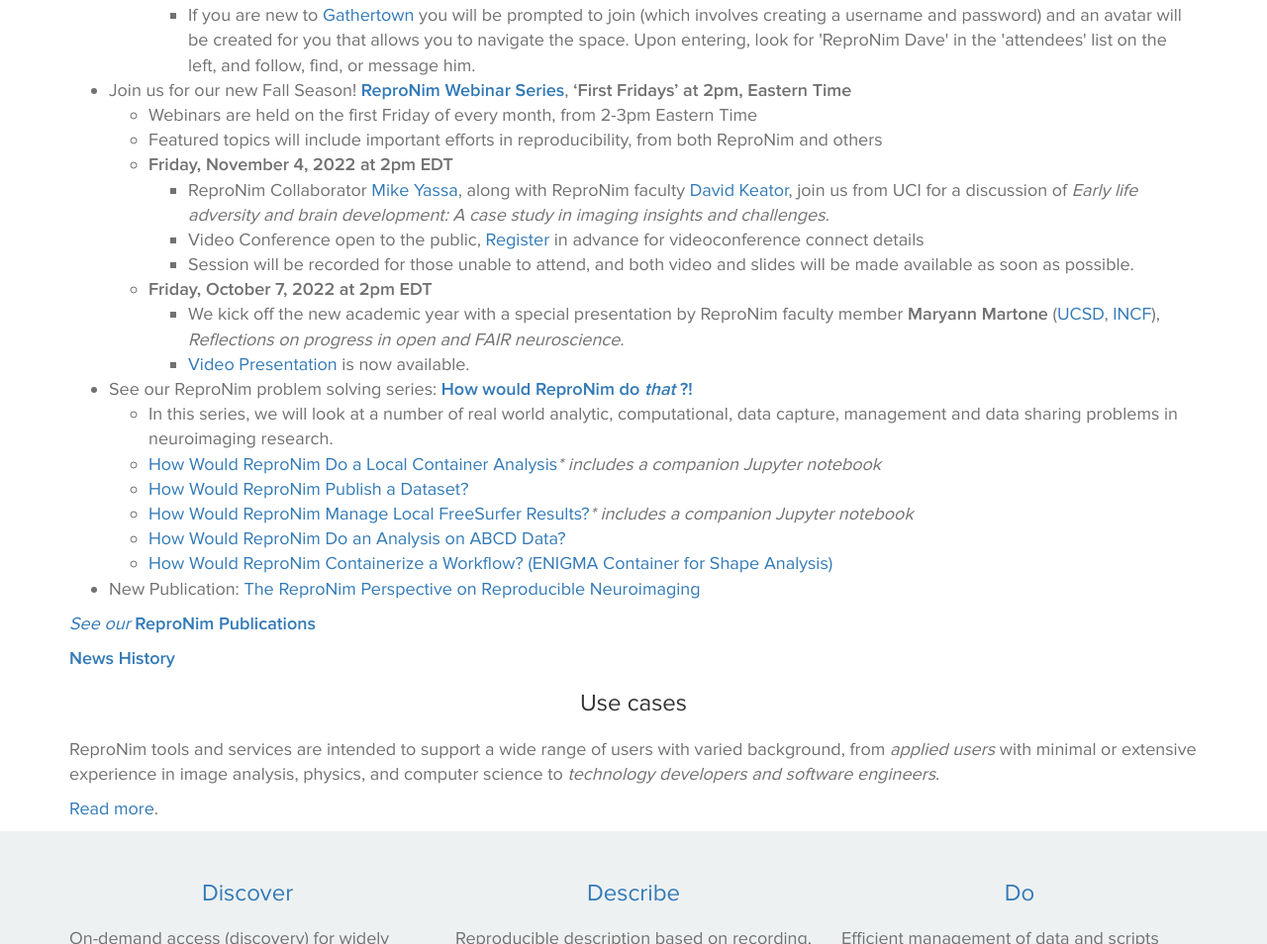
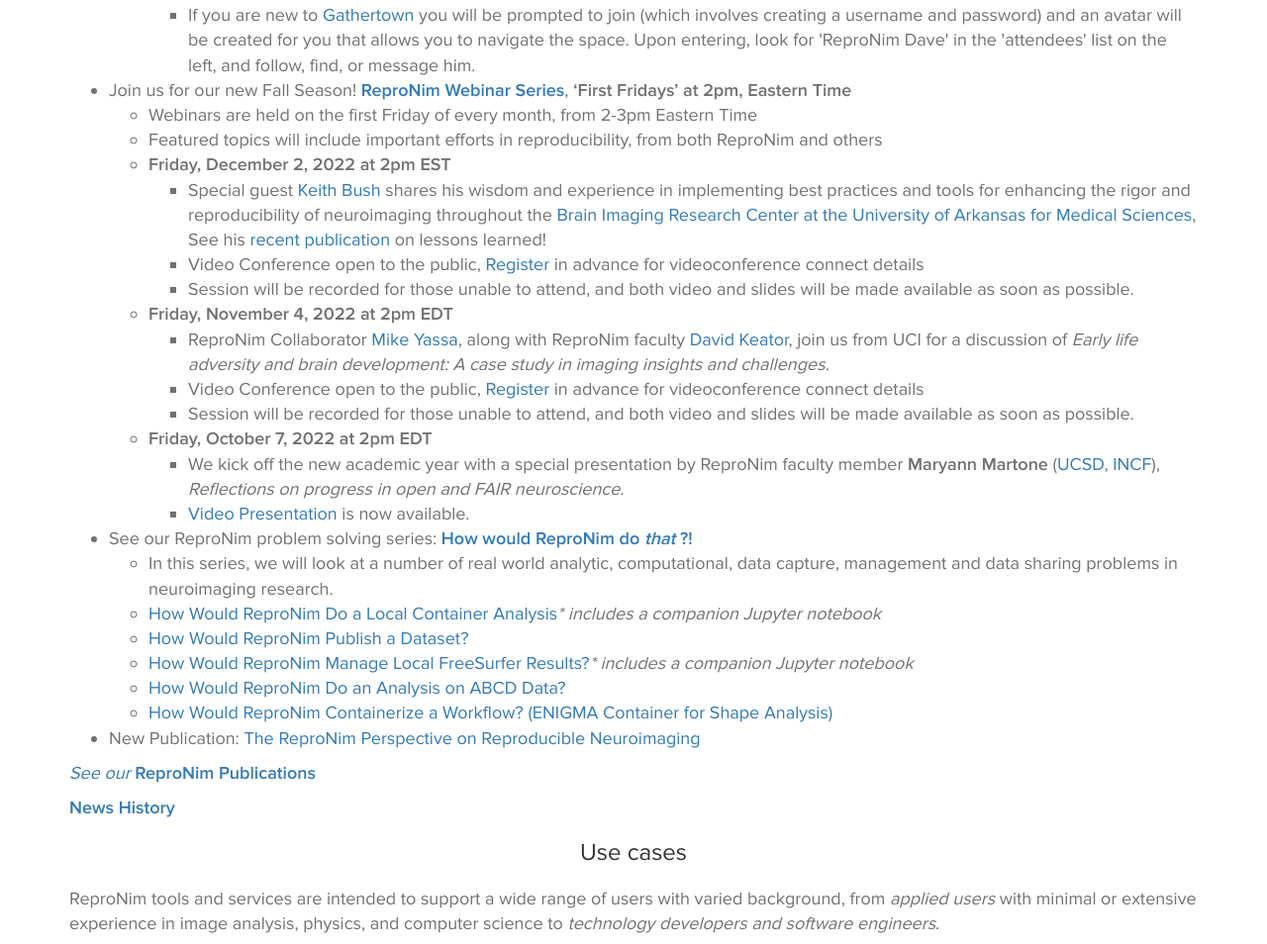
Before and after one commit to ReproNim/repronim.github.io, a plain HTML site: page index.html in a window 1280 px wide. Shown: the part 1757-2711 px from the top of the page at 99% size. Drawn offline with Linux system fonts and the light colour scheme; no server answers.

Commit message:
Add December webinar to index page

```diff
--- a/index.html
+++ b/index.html
@@ -150,6 +150,13 @@
 	<ul>
 		<li> Webinars are held on the first Friday of every month, from 2-3pm Eastern Time
 		<li> Featured topics will include important efforts in reproducibility, from both ReproNim and others
+
+		<li><strong>Friday, December 2, 2022 at 2pm EST</strong>
+			<ul>
+			<li>Special guest <a href="https://uams-triprofiles.uams.edu/profiles/display/1802861">Keith Bush</a> shares his wisdom and experience in implementing best practices and tools for enhancing the rigor and reproducibility of neuroimaging throughout the <a href="https://psychiatry.uams.edu/research/birc/?_ga=1.22816571.1823374017.1366814353"> Brain Imaging Research Center at the University of Arkansas for Medical Sciences</a>, See his <a href="https://www.frontiersin.org/articles/10.3389/fdata.2022.988084/full">recent publication</a> on lessons learned!
+			<li>Video Conference open to the public, <a href="https://umassmed.zoom.us/meeting/register/v5Ikce2qrzkjF_dnGYL7_CeVQ_JqodcCrA">Register</a> in advance for videoconference connect details
+			<li>Session will be recorded for those unable to attend, and both video and slides will be made available as soon as possible.
+			</ul>
 
 		<li><strong>Friday, November 4, 2022 at 2pm EDT</strong>
 			<ul>
```
